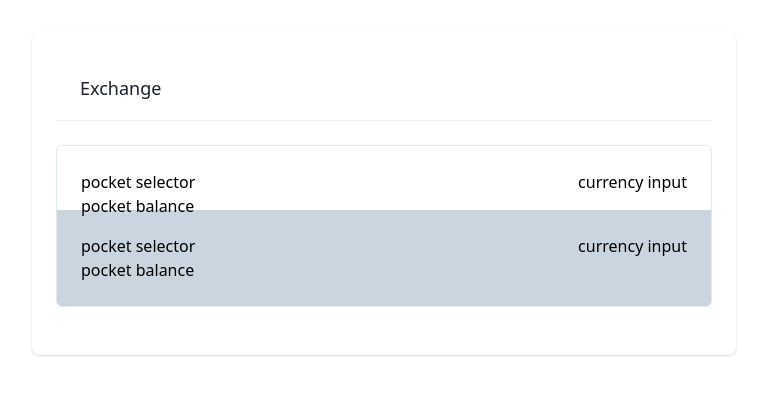
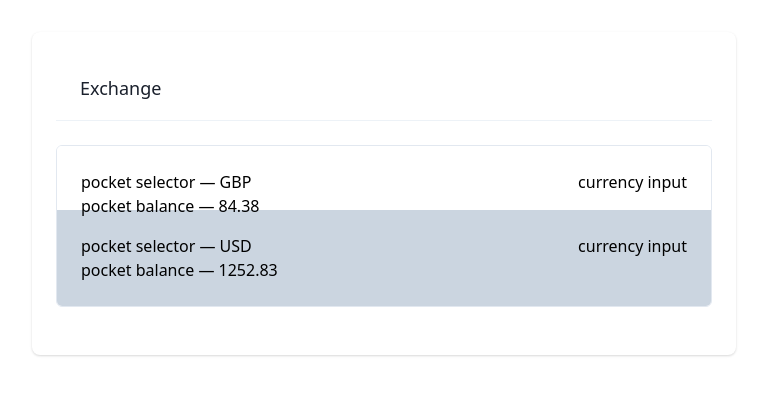
Before and after one commit to hugo/revolut-currency-exchange, a Next.js app: page / in a window 1280 px wide. Shown: the top 394 px of the page, without its empty margins (256-1023 px from the left). Built offline with nearby package versions, Linux system fonts and the light colour scheme; no server answers.

Commit message:
Keep track of Pocket state

```diff
--- a/src/components/Exchange.tsx
+++ b/src/components/Exchange.tsx
@@ -8,6 +8,8 @@ import {exchangeMachine} from '../lib/exchangeMachine'
 import {exchangeRate} from '../lib/exchangeRate'
 
 type Props = {
+  // In the real world, we'd expect this to be passed in
+  // pockets: Record<Currency, number>
   pollExchangeRate?(from: Currency, to: Currency): Promise<number>
 }
 
@@ -18,6 +20,11 @@ export const Exchange: React.FC<Props> = ({
     context: {
       from: 'GBP',
       to: 'USD',
+      pockets: {
+        GBP: Math.random() * 2000,
+        EUR: Math.random() * 2000,
+        USD: Math.random() * 2000,
+      },
       pollExchangeRate,
     },
   })
@@ -26,7 +33,10 @@ export const Exchange: React.FC<Props> = ({
     <div className="rounded-md overflow-hidden border border-gray-300">
       <div className="bg-white">
         <div className="p-6">
-          <ExchangePocket />
+          <ExchangePocket
+            currency={state.context.from}
+            balance={state.context.pockets[state.context.from]}
+          />
         </div>
       </div>
 
@@ -44,7 +54,10 @@ export const Exchange: React.FC<Props> = ({
 
       <div className="bg-gray-400">
         <div className="p-6">
-          <ExchangePocket />
+          <ExchangePocket
+            currency={state.context.to}
+            balance={state.context.pockets[state.context.to]}
+          />
         </div>
       </div>
     </div>
--- a/src/components/ExchangePocket.tsx
+++ b/src/components/ExchangePocket.tsx
@@ -1,12 +1,16 @@
 import React from 'react'
+import {Currency} from '../lib/currency'
 
-type Props = {}
+type Props = {
+  currency: Currency
+  balance: number
+}
 
-export const ExchangePocket: React.FC<Props> = ({}) => (
+export const ExchangePocket: React.FC<Props> = ({currency, balance}) => (
   <div className="flex">
     <div>
-      <div>pocket selector</div>
-      <div>pocket balance</div>
+      <div>pocket selector — {currency}</div>
+      <div>pocket balance — {balance.toFixed(2)}</div>
     </div>
     <div className="flex-1 text-right">currency input</div>
   </div>
--- a/src/lib/exchangeMachine.ts
+++ b/src/lib/exchangeMachine.ts
@@ -5,6 +5,7 @@ import {Currency} from './currency'
 type Context = {
   from: Currency
   to: Currency
+  pockets: Record<Currency, number>
   rate?: number
   error?: Error
   pollExchangeRate(from: Currency, to: Currency): Promise<number>
@@ -22,6 +23,11 @@ export const exchangeMachine = createMachine<Context, Event, State>({
   context: {
     from: 'GBP',
     to: 'USD',
+    pockets: {
+      GBP: 0,
+      USD: 0,
+      EUR: 0,
+    },
     pollExchangeRate() {
       return Promise.reject(
         new Error('Must provide `pollExchangeRate` function')
```
